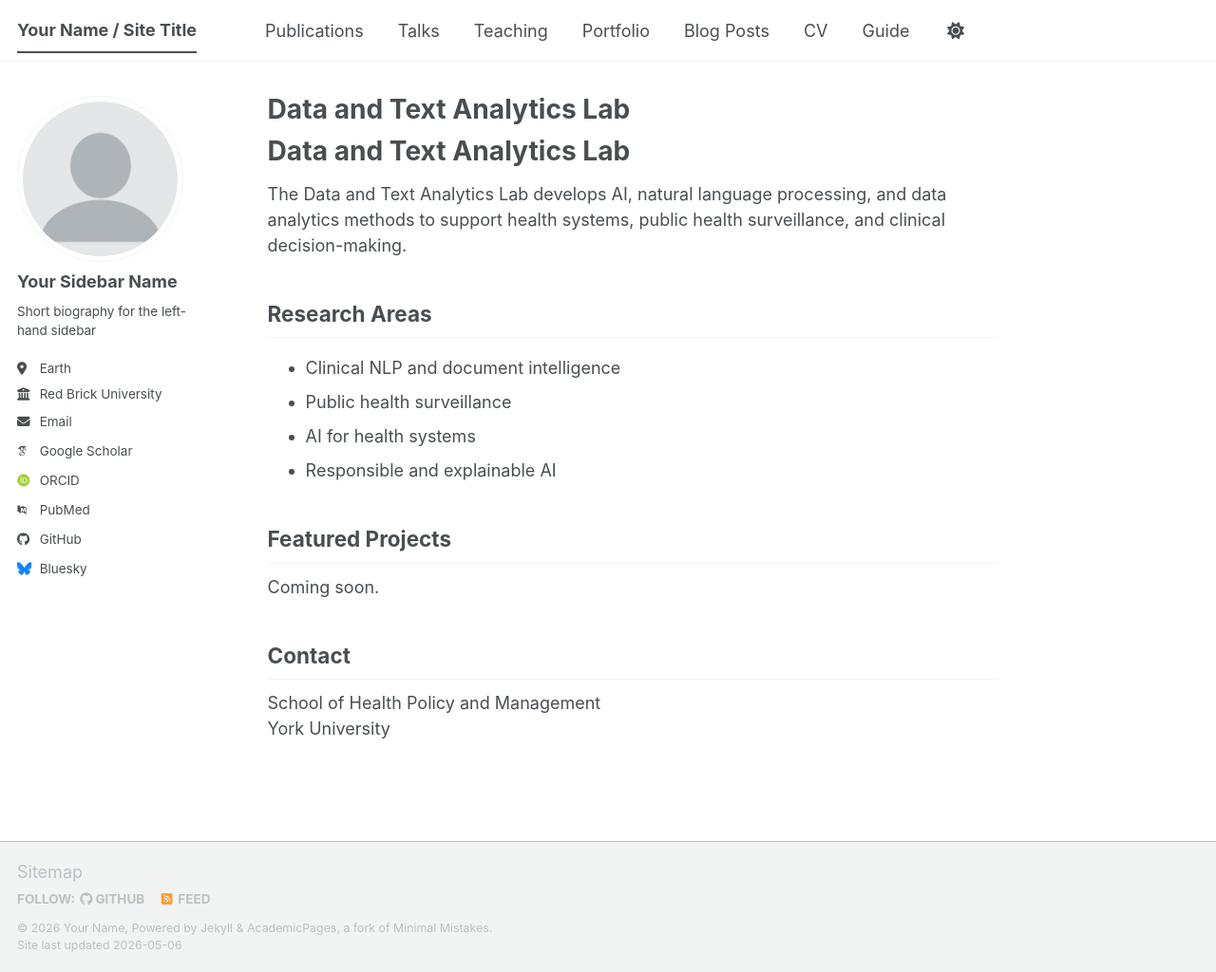
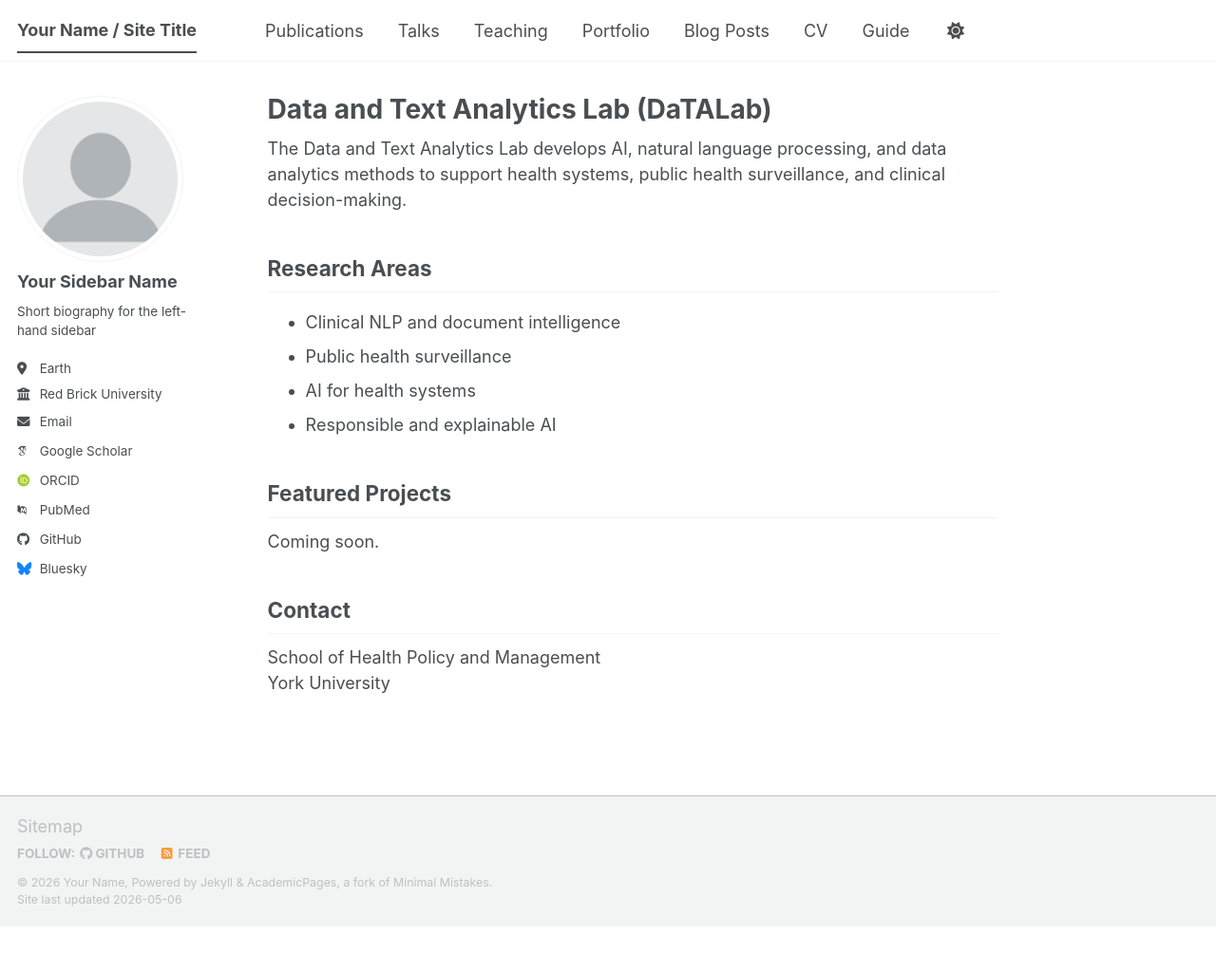
Before and after one commit to vmago/vmago.github.io, a Jekyll site: the page built from _pages/about.md, in a window 1280 px wide and 1024 px high. Shown: the whole window at 95% size. Built offline with Jekyll 4.4.1, drawn with Linux system fonts in a browser that asks for light colours; some web fonts are replaced; a script bundle is joined from its source files by our own code; library files that are not in the unit come from our copies.

Commit message:
Update about.md

```diff
--- a/_pages/about.md
+++ b/_pages/about.md
@@ -1,12 +1,11 @@
 ---
 permalink: /
-title: "Data and Text Analytics Lab"
+title: "Data and Text Analytics Lab (DaTALab)"
 author_profile: true
 redirect_from:
   - /about/
   - /about.html
 ---
-# Data and Text Analytics Lab
 
 The Data and Text Analytics Lab develops AI, natural language processing, and data analytics methods to support health systems, public health surveillance, and clinical decision-making.
 
```
